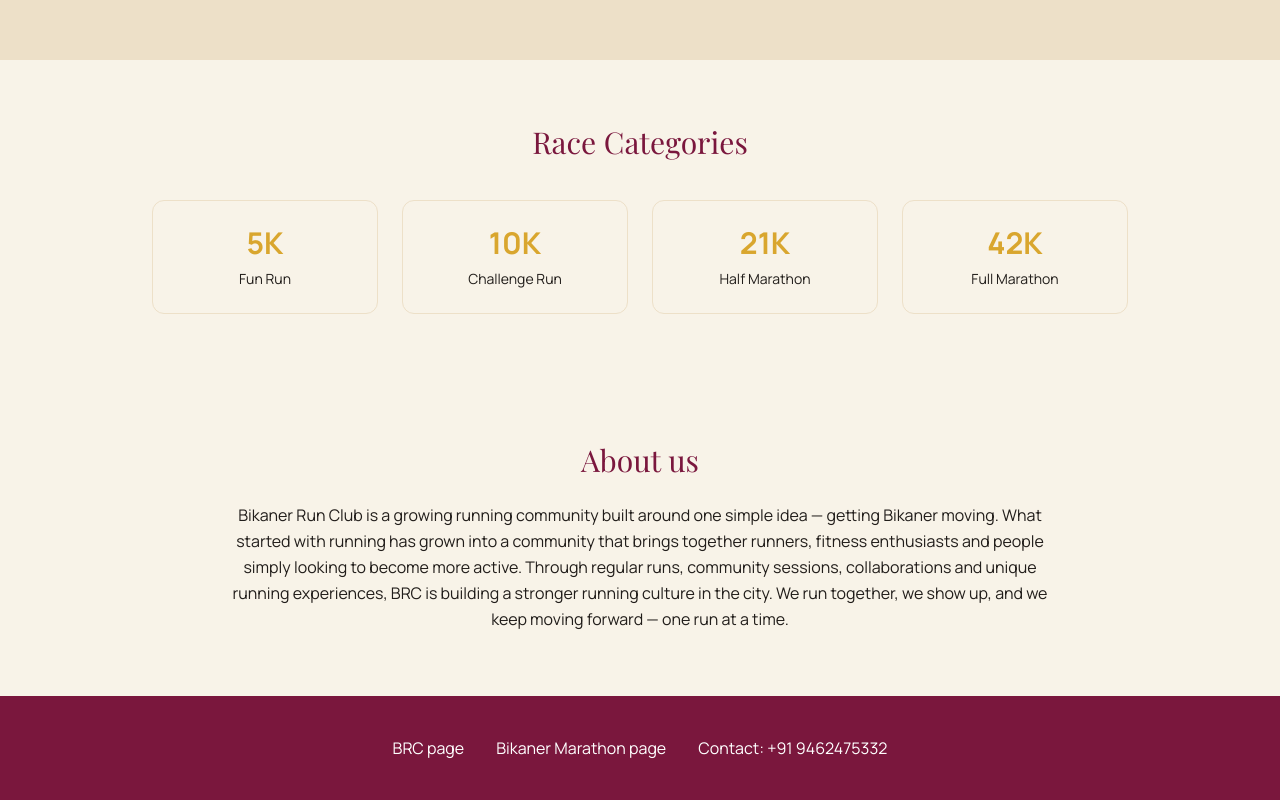
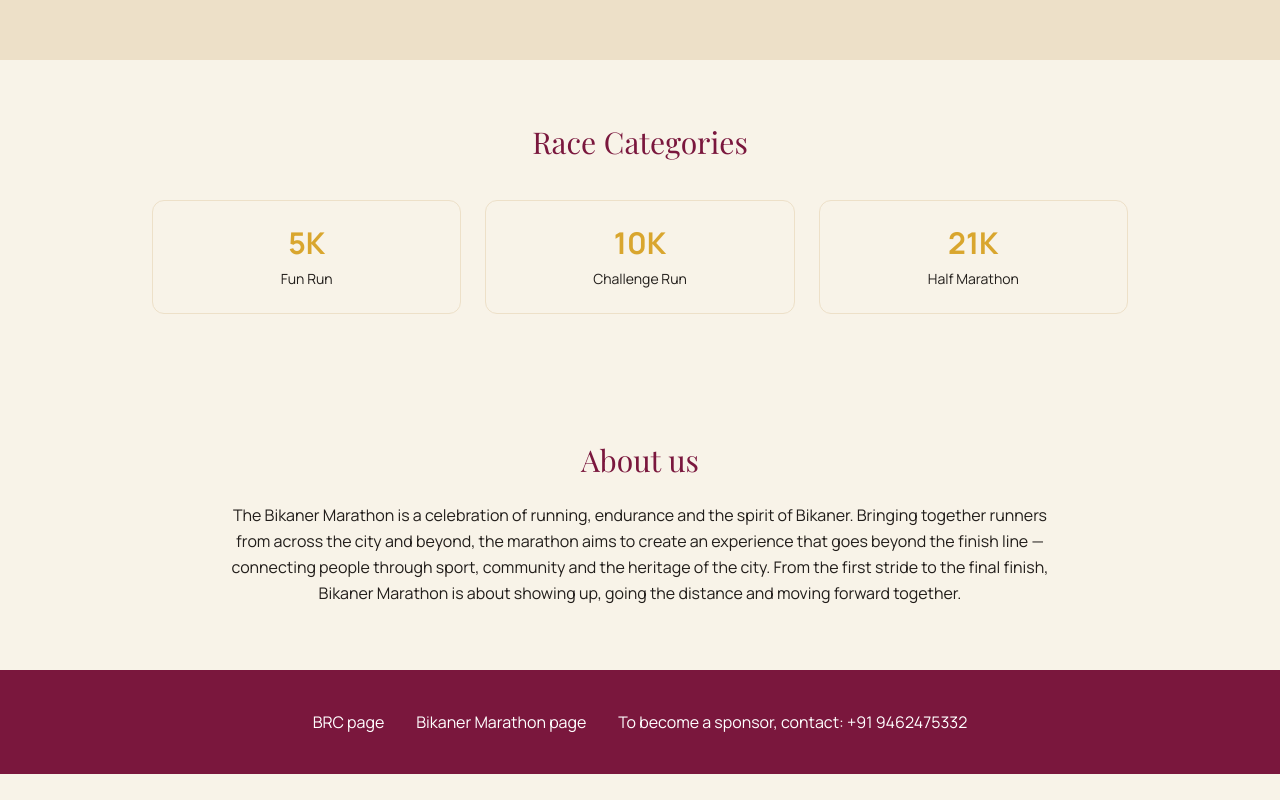
Before and after one commit to rathore-jai-wardhan/Bikaner-marathon, a Next.js app: page / in a window 1280 px wide. Shown: the part 795-1595 px from the top of the page. After the commit the page ends 1569 px from the top, so only its background shows below. Built offline with nearby package versions, Linux system fonts and the light colour scheme; a web font is replaced by a local one.

Commit message:
42k category removed and about us section has been updated

```diff
--- a/components/about_us.tsx
+++ b/components/about_us.tsx
@@ -5,9 +5,8 @@
         About us
       </h2>
       <p className="leading-relaxed" style={{ color: 'var(--charcoal)' }}>
-        Bikaner Run Club is a growing running community built around one simple idea — getting Bikaner moving.
-        What started with running has grown into a community that brings together runners, fitness enthusiasts and people simply looking to become more active. Through regular runs, community sessions, collaborations and unique running experiences, BRC is building a stronger running culture in the city.
-        We run together, we show up, and we keep moving forward — one run at a time.
+       The Bikaner Marathon is a celebration of running, endurance and the spirit of Bikaner. Bringing together runners from across the city and beyond, the marathon aims to create an experience that goes beyond the finish line — connecting people through sport, community and the heritage of the city.
+       From the first stride to the final finish, Bikaner Marathon is about showing up, going the distance and moving forward together.
       </p>
     </section>
   )
--- a/components/footer.tsx
+++ b/components/footer.tsx
@@ -8,7 +8,7 @@
         <a href="https://www.instagram.com/bikanermarathon/" target="_blank" className="hover:text-[var(--gold)]">
           Bikaner Marathon page
         </a>
-        <span>Contact: +91 9462475332</span>
+        <span>To become a sponsor, contact: +91 9462475332</span>
       </div>
     </footer>
   )
--- a/components/race_categories.tsx
+++ b/components/race_categories.tsx
@@ -2,7 +2,6 @@
   { distance: '5K', name: 'Fun Run' },
   { distance: '10K', name: 'Challenge Run' },
   { distance: '21K', name: 'Half Marathon' },
-  { distance: '42K', name: 'Full Marathon' },
 ]
 
 export default function RaceCategories() {
@@ -11,7 +10,7 @@
       <h2 className="text-3xl heading-font text-center mb-10" style={{ color: 'var(--maroon)' }}>
         Race Categories
       </h2>
-      <div className="grid grid-cols-2 md:grid-cols-4 gap-6">
+      <div className="grid grid-cols-2 md:grid-cols-3 gap-6">
         {categories.map((cat) => (
           <div
             key={cat.distance}
```
